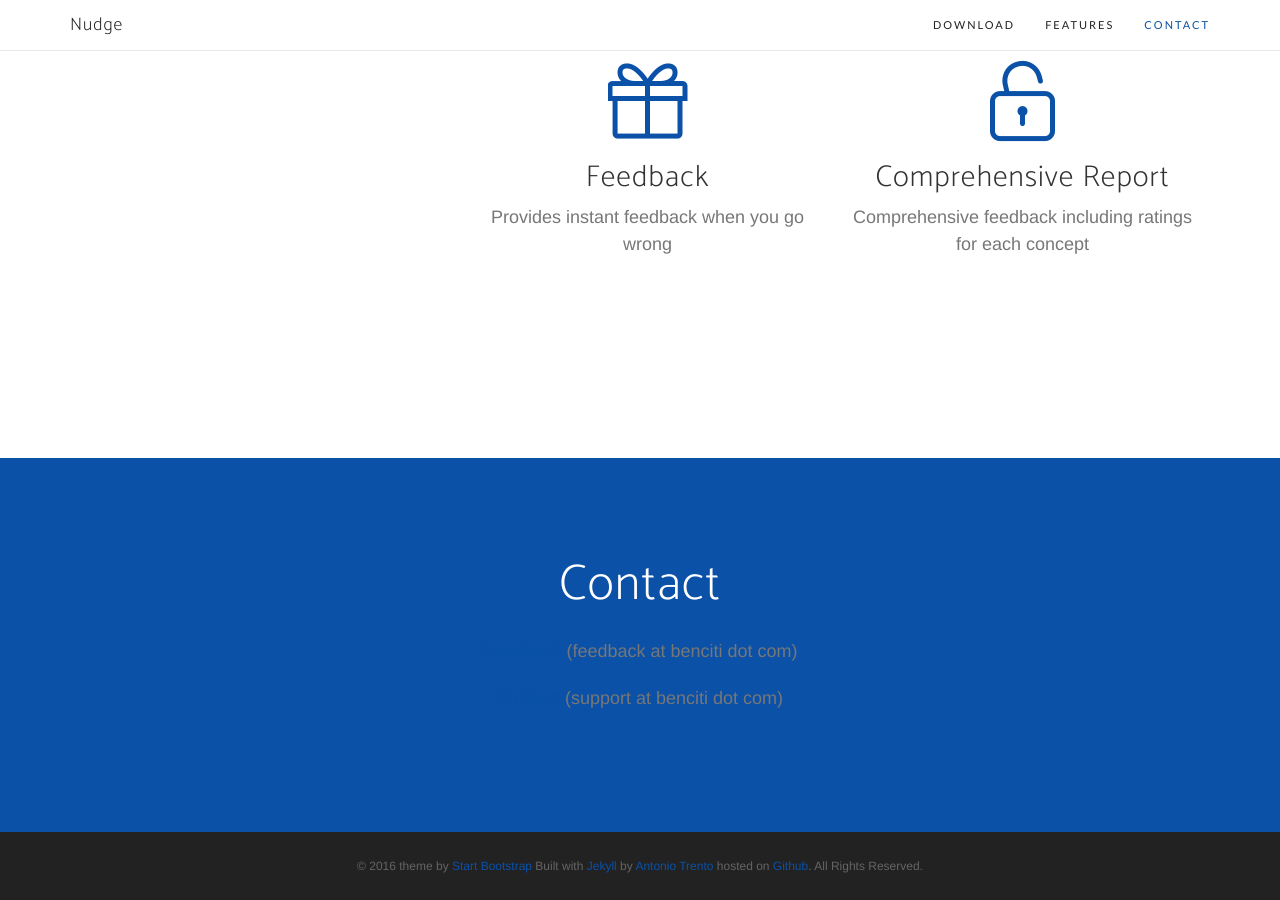
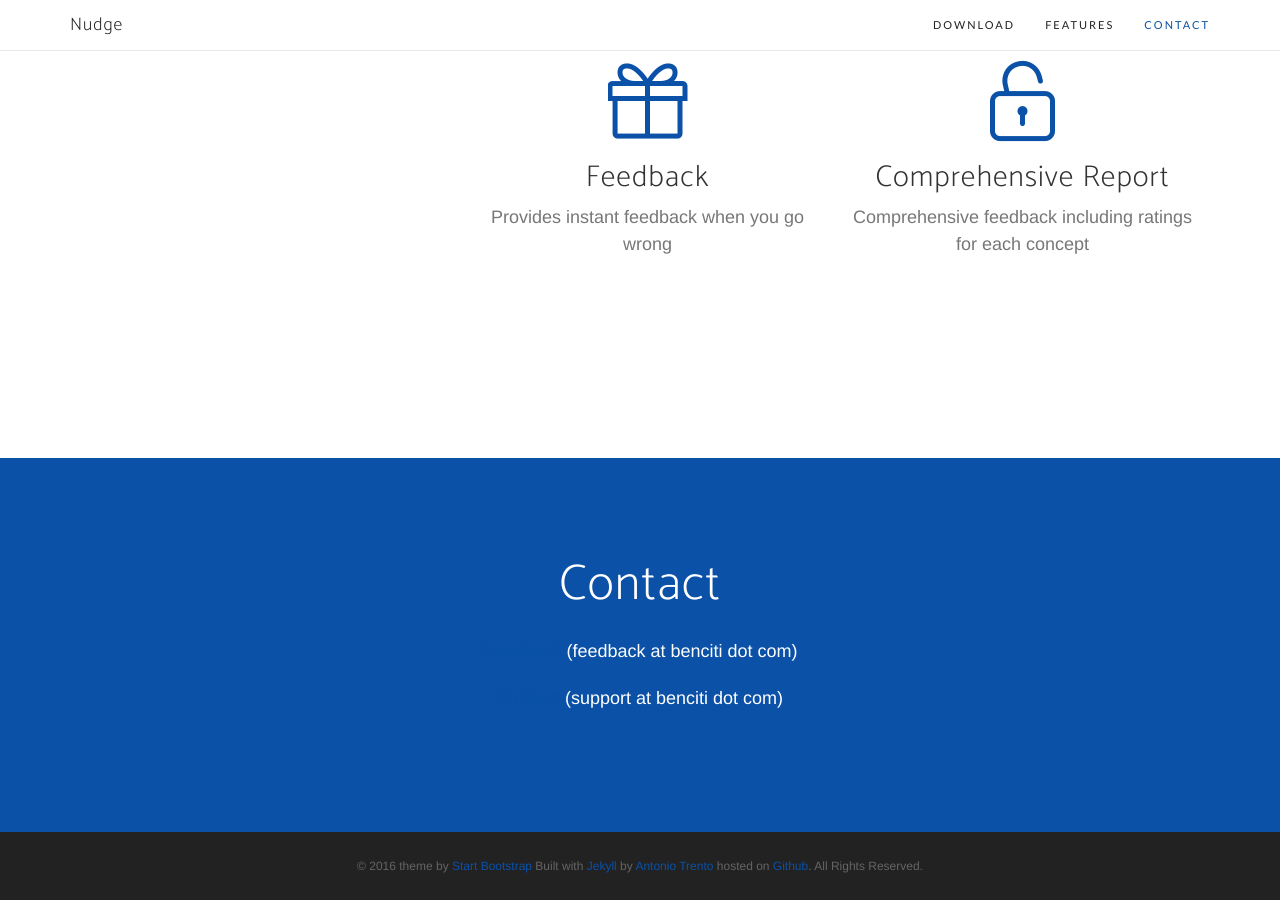
Before and after one commit to nudgealgebra/nudgealgebra.github.io, a Jekyll site: the page built from index.html, in a window 1280 px wide and 900 px high, scrolled down 2173 px. Built offline with Jekyll 4.4.1, drawn with Linux system fonts in a browser that asks for light colours; nearby versions of some CDN libraries; some web fonts are replaced; the list of posts is cut into pages by our own code.

Commit message:
Edited contact similar to download

```diff
--- a/_includes/contact.html
+++ b/_includes/contact.html
@@ -1,9 +1,9 @@
 
-<section id="contact" class="contact bg-primary">
+<section id="contact" class="contact bg-primary text-center">
     <div class="container">
-	<h2>Contact</h2>
-		<p class="text-muted"><a href= "mailto:feedback@benciti.com">Feedback</a> (feedback at benciti dot com)</p>
-		<p class="text-muted"><a href= "mailto:support@benciti.com">Support</a> (support at benciti dot com)</p>
+	<h2 class="section-heading">Contact</h2>
+		<p><a href= "mailto:feedback@benciti.com">Feedback</a> (feedback at benciti dot com)</p>
+		<p><a href= "mailto:support@benciti.com">Support</a> (support at benciti dot com)</p>
         <!--h2>We <i class="fa fa-heart"></i> new friends!</h2>
         <ul class="list-inline list-social">
             {% for network in site.social %}
```
